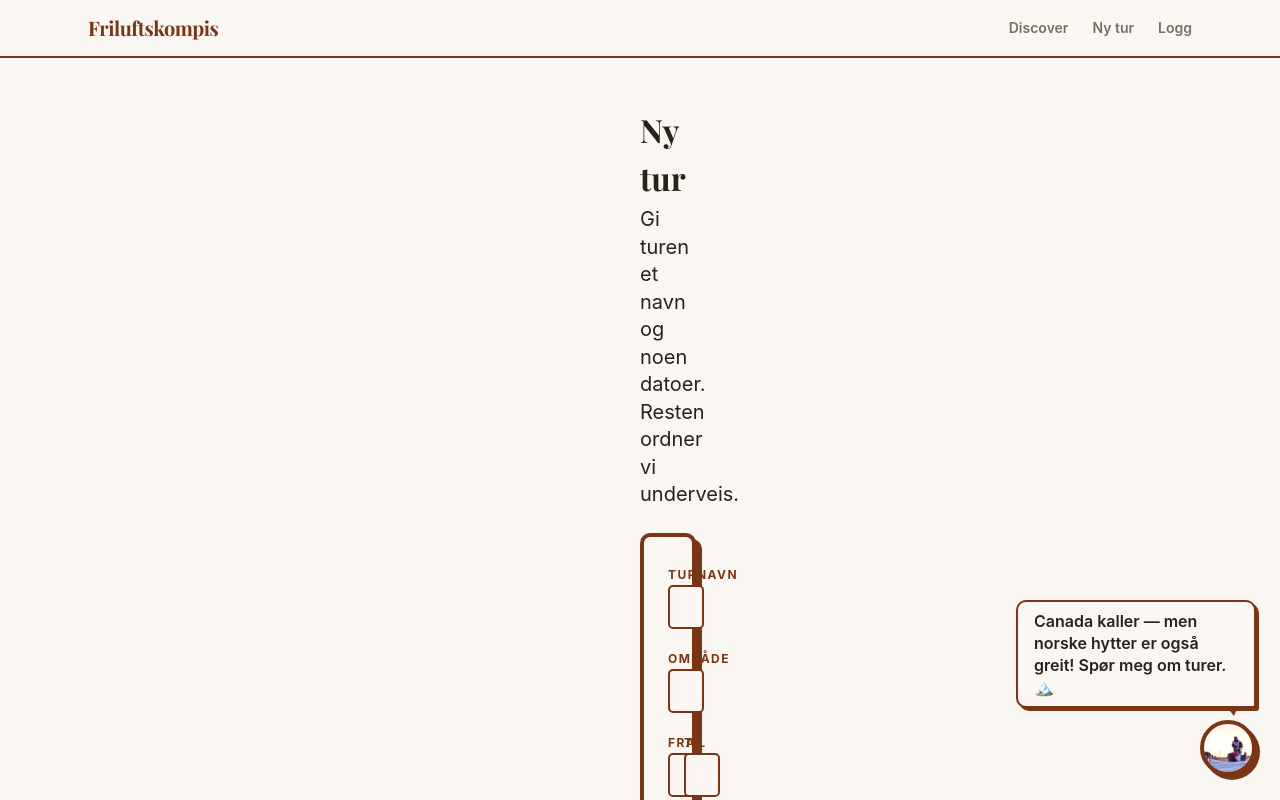
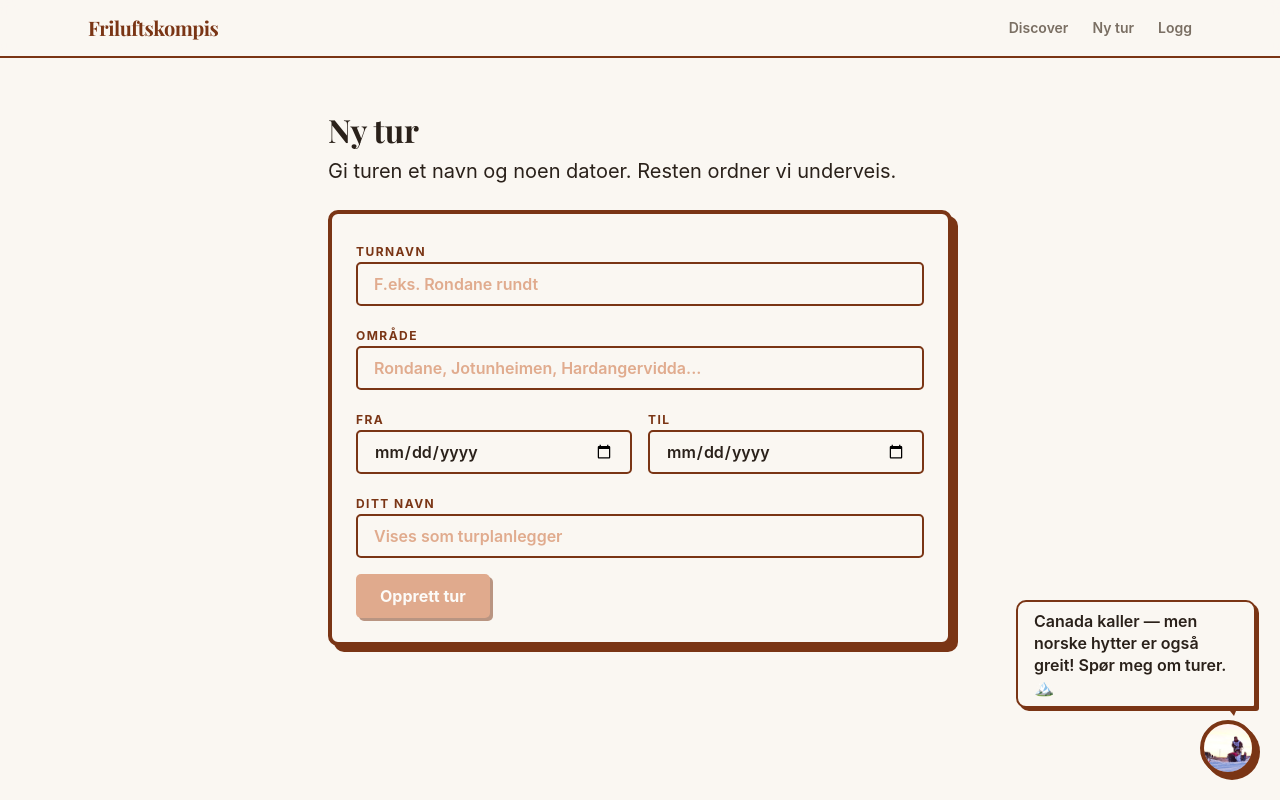
Before and after one commit to blankoslo/friluftslivkompis-gr7, a Next.js app: page /tur/ny in a window 1280 px wide. Shown: the top 800 px of the page. Built offline with nearby package versions, Linux system fonts and the light colour scheme; a web font is replaced by a local one.

Commit message:
fix(design): max-w-2xl collision with --spacing-2xl token + tur hero stamp clipping

```diff
--- a/src/app/globals.css
+++ b/src/app/globals.css
@@ -90,6 +90,7 @@
   --spacing-xl: 32px;
   --spacing-2xl: 48px;
 
+
   /* Letter-spacing — tracking-label */
   --tracking-label: 0.12em;
 }
--- a/src/app/inviter/[token]/page.tsx
+++ b/src/app/inviter/[token]/page.tsx
@@ -58,7 +58,7 @@ export default async function InvitePage({ params }: InvitePageProps) {
         }}
       />
 
-      <div className="relative max-w-2xl mx-auto px-md py-xl sm:px-lg sm:py-2xl">
+      <div className="relative max-w-[42rem] mx-auto px-md py-xl sm:px-lg sm:py-2xl">
         <p
           className="text-small font-bold uppercase tracking-label opacity-90 mb-xs"
           style={{ fontFamily: "var(--font-stamp)" }}
--- a/src/app/page.tsx
+++ b/src/app/page.tsx
@@ -122,7 +122,7 @@ export default async function HomePage() {
         }}
       />
 
-      <div className="relative max-w-2xl mx-auto px-md py-xl sm:px-lg sm:py-2xl">
+      <div className="relative max-w-[42rem] mx-auto px-md py-xl sm:px-lg sm:py-2xl">
         <header className="flex justify-between items-start mb-lg">
           <div>
             <p className="text-sm opacity-90">
--- a/src/app/tur/[id]/page.tsx
+++ b/src/app/tur/[id]/page.tsx
@@ -139,7 +139,7 @@ export default async function TripPage({ params, searchParams }: TripPageProps)
   return (
     <main className="bg-bg min-h-screen">
       <div className="max-w-4xl mx-auto px-md py-lg sm:px-lg sm:py-xl">
-        <header className="bg-flame-pressed text-white rounded-lg border-4 border-flame-pressed shadow-[6px_6px_0_var(--brand-flame-pressed)] overflow-hidden mb-xl relative">
+        <header className="bg-flame-pressed text-white rounded-lg border-4 border-flame-pressed shadow-[6px_6px_0_var(--brand-flame-pressed)] mb-xl relative">
           {trip.isDemo && (
             <span
               className="absolute -top-3 right-md bg-midnight-sun text-text-primary text-xs font-bold px-sm py-1 rounded border-2 border-text-primary uppercase tracking-label z-10"
--- a/src/app/tur/ny/page.tsx
+++ b/src/app/tur/ny/page.tsx
@@ -3,7 +3,7 @@ import { NyTurForm } from "./form";
 export default function NyTurPage() {
   return (
     <main className="bg-bg min-h-screen">
-      <div className="max-w-2xl mx-auto px-md py-xl sm:px-lg sm:py-2xl">
+      <div className="max-w-[42rem] mx-auto px-md py-xl sm:px-lg sm:py-2xl">
         <header className="mb-lg">
           <h1 className="font-heading text-h1 font-bold mb-xs text-text-primary">
             Ny tur
```
